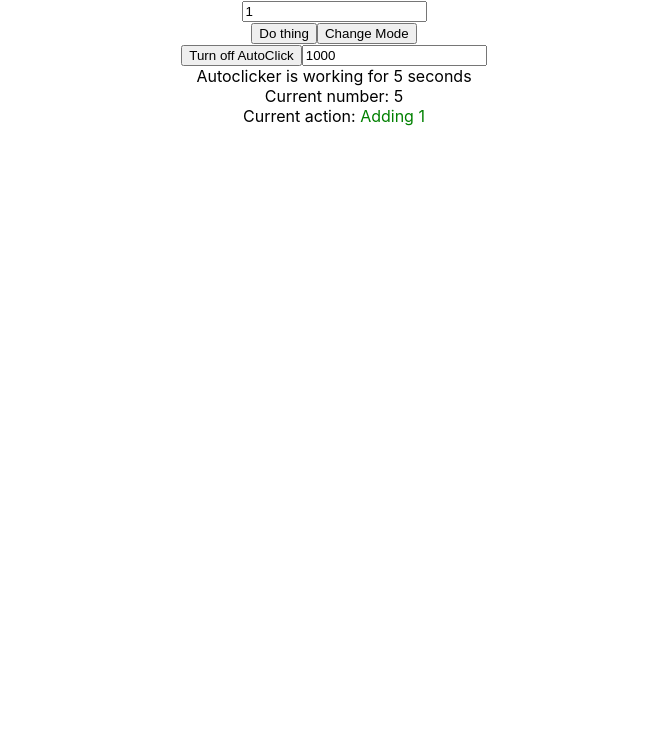
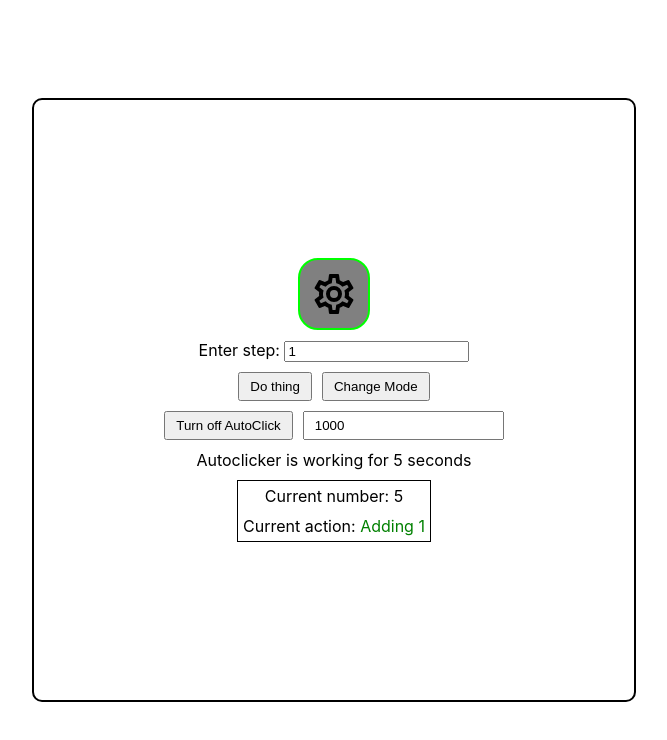
Before and after one commit to NforceCode/react-classtasks, a React (Create React App) app: page / in a window 1280 px wide. Shown: the top 740 px of the page, without its empty margins (306-973 px from the left). Built offline with nearby package versions, Linux system fonts and the light colour scheme.

Commit message:
Refactor app styling

```diff
--- a/src/components/CounterController/Counter/AutoClicker/index.jsx
+++ b/src/components/CounterController/Counter/AutoClicker/index.jsx
@@ -1,4 +1,5 @@
 import React, { Component } from 'react';
+import cx from 'classnames';
 
 class AutoClicker extends Component {
   constructor(props) {
@@ -57,11 +58,12 @@ class AutoClicker extends Component {
   }
 
   render() {
+    const {className} = this.props
     const {isTurnedOn, clickIntervalMs, turnedOnForMs} = this.state;
     return (
       <div>
-        <button onClick={this.toggleAutoClicker}>{isTurnedOn? `Turn off AutoClick` : `Turn on AutoClick`}</button>
-        <input type="number" value={clickIntervalMs} onChange={this.handleChange}/>
+        <button className={cx(className)} onClick={this.toggleAutoClicker}>{isTurnedOn? `Turn off AutoClick` : `Turn on AutoClick`}</button>
+        <input className={cx(className)} type="number" value={clickIntervalMs} onChange={this.handleChange}/>
         <p style={{margin: 0}}>{isTurnedOn? `Autoclicker is working for ${turnedOnForMs / 1000} seconds` : `Autoclicker isn't working right now`}</p>
       </div>
     );
--- /dev/null
+++ b/src/components/CounterController/Counter/Counter.module.css
@@ -0,0 +1,5 @@
+.interactiveElem {
+  display: inline-block;
+  padding: 5px 10px;
+  margin: 0 5px 10px;
+}
--- a/src/components/CounterController/Counter/index.jsx
+++ b/src/components/CounterController/Counter/index.jsx
@@ -1,18 +1,23 @@
 import React, { Component } from 'react';
 import AutoClicker from './AutoClicker';
-
+import styles from './Counter.module.css';
+import cx from 'classnames';
 
 
 class Counter extends Component {
 
   render() {
-    const { step , changeMode, changeValue} = this.props;
+    const { step , changeMode, changeValue, className} = this.props;
+
+    const classes = {
+      [className]: className,
+    }
 
     return (
-      <div>
-        <button onClick={()=>{this.changeValue(step)}} children={`Do thing`} />
-        <button onClick={changeMode}>Change Mode</button>
-        <AutoClicker changeValue={changeValue} step={step}/>
+      <div className={cx(classes)}>
+        <button className={styles.interactiveElem} onClick={()=>{this.changeValue(step)}} children={`Do thing`} />
+        <button className={styles.interactiveElem} onClick={changeMode}>Change Mode</button>
+        <AutoClicker className={styles.interactiveElem} changeValue={changeValue} step={step}/>
       </div>
     );
   }
--- /dev/null
+++ b/src/components/CounterController/CounterController.module.css
@@ -0,0 +1,40 @@
+.counterController {
+  position: absolute;
+  top: 50%;
+  left: 50%;
+  min-width: 600px;
+  transform: translate(-50%, -50%);
+  display: flex;
+  flex-direction: column;
+  justify-content: center;
+  align-items: center;
+  border: 2px solid black;
+  border-radius: 10px ;
+  min-height: 600px;
+}
+
+.counterController > * {
+  margin: 5px 0;
+}
+
+.controlsBtn {
+  padding: 10px;
+  border: 2px solid lime;
+  border-radius: 20px;
+  background-color: gray;
+  cursor: pointer;
+  transition: 0.4s ease-in-out;
+}
+
+.controlsBtn:hover {
+  border-color: red;
+  background-color: rgb(0, 255, 255);
+}
+
+.hidden {
+  display: none;
+}
+
+.img {
+  display: block;
+}
--- /dev/null
+++ b/src/components/CounterController/CounterInfo/CounterInfo.module.css
@@ -0,0 +1,17 @@
+.componentContainer {
+  /* border-radius: 10px; */
+  border: 1px solid black;
+}
+
+.textContainer {
+  padding: 5px;
+  margin: 0;
+
+}
+
+.spanStyleIncrementing {
+  color: green;
+}
+.spanStyleDecrementing {
+  color: red;
+}
--- a/src/components/CounterController/CounterInfo/index.jsx
+++ b/src/components/CounterController/CounterInfo/index.jsx
@@ -1,25 +1,19 @@
 import React from 'react';
-
-const spanStyleIncrementing = {
-  color: 'green',
-};
-const spanStyleDecrementing = {
-  color: 'red',
-};
+import styles from './CounterInfo.module.css'
 
 const CounterInfo = (props) => {
   const { isIncrementing, step, counter } =props;
   return (
-    <div>
-      <div>Current number: {counter}</div>
-      <div>
+    <div className={styles.componentContainer}>
+      <p className={styles.textContainer}>Current number: {counter}</p>
+      <p className={styles.textContainer}>
         Current action:{' '}
         <span
-          style={isIncrementing ? spanStyleIncrementing : spanStyleDecrementing}
+          className={isIncrementing ? styles.spanStyleIncrementing : styles.spanStyleDecrementing}
         >
           {isIncrementing ? `Adding ${step}` : `Subtracting ${step}`}
         </span>
-      </div>
+      </p>
     </div>
   );
 };
--- a/src/components/CounterController/index.jsx
+++ b/src/components/CounterController/index.jsx
@@ -1,21 +1,32 @@
 import React from 'react';
 import Counter from './Counter';
 import CounterInfo from './CounterInfo';
+import styles from './CounterController.module.css';
+import cog from './cog-outline.svg';
 
 class CounterController extends React.Component {
   constructor(props) {
     super(props);
-    this.state ={
-      step : 1,
+    this.state = {
+      step: 1,
       counter: 0,
-      isIncrementing: true
-    }
+      isIncrementing: true,
+      isControlsHidden: false,
+    };
   }
+
+  toggleContorlsVisibility = () => {
+    this.setState((prevState, props) => {
+      return { isControlsHidden: !prevState.isControlsHidden };
+    });
+  };
 
   changeValue = (number) => {
     const { counter, isIncrementing } = this.state;
     let newCounter;
-    isIncrementing ? (newCounter = counter + number) : (newCounter = counter - number);
+    isIncrementing
+      ? (newCounter = counter + number)
+      : (newCounter = counter - number);
 
     this.setState({ counter: newCounter });
   };
@@ -25,17 +36,38 @@ class CounterController extends React.Component {
     this.setState({ isIncrementing: !isIncrementing });
   };
 
-  changeStep = ({target: {value}}) => {
-    this.setState({step: Number(value)})
-  }
+  changeStep = ({ target: { value } }) => {
+    this.setState({ step: Number(value) });
+  };
 
   render() {
-    const {step, counter, isIncrementing} = this.state;
+    const { step, counter, isIncrementing, isControlsHidden } = this.state;
     return (
-      <div className='CounterController'>
-        <input type='number' placeholder='step' value={step}  onChange={this.changeStep}/>
-        <Counter step={step}  counter={counter} changeMode={this.changeMode}  changeValue={this.changeValue}/>
-        <CounterInfo step={step} counter={counter} isIncrementing={isIncrementing} />
+      <div className={styles.counterController}>
+        <div
+          onClick={this.toggleContorlsVisibility}
+          className={styles.controlsBtn}
+          children={<img className={styles.img} src={cog} alt='settings'/>}
+        />
+        <label className={isControlsHidden ? styles.hidden : ''}>Enter step:  {<input
+
+          type='number'
+          placeholder='step'
+          value={step}
+          onChange={this.changeStep}
+        />}</label>
+        <Counter
+          className={isControlsHidden ? styles.hidden : ''}
+          step={step}
+          counter={counter}
+          changeMode={this.changeMode}
+          changeValue={this.changeValue}
+        />
+        <CounterInfo
+          step={step}
+          counter={counter}
+          isIncrementing={isIncrementing}
+        />
       </div>
     );
   }
```
Also changed, not shown: src/components/CounterController/cog-outline.svg (added), 1 other file (tests, documents, lock files or other folders).
